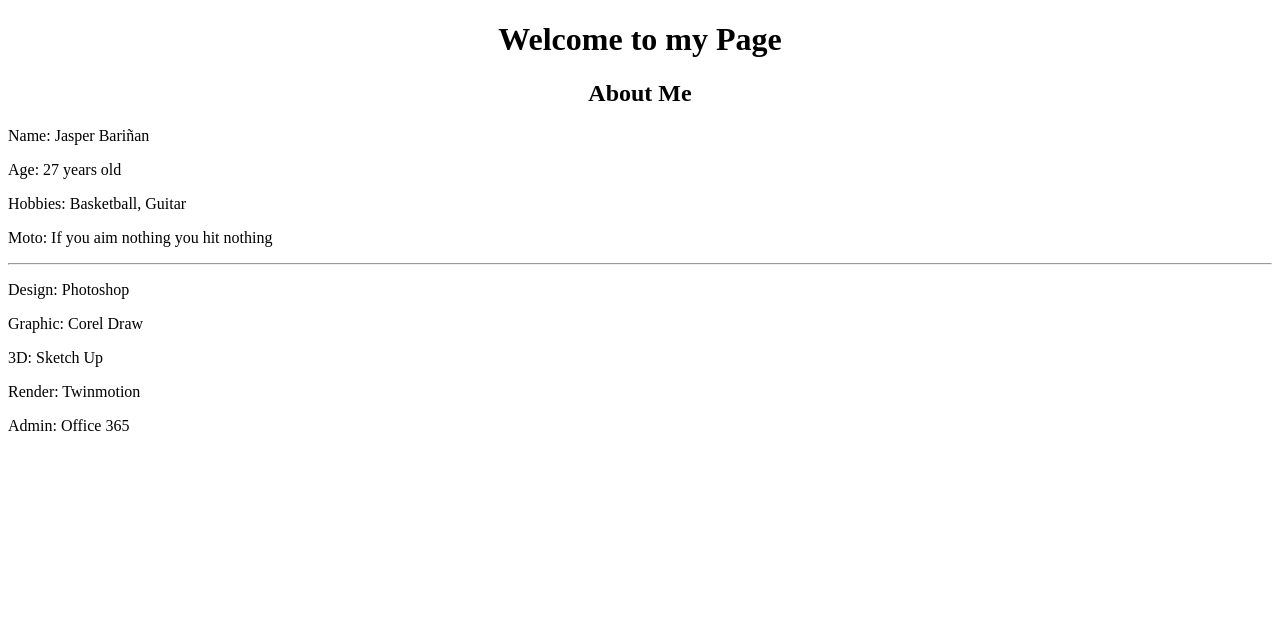
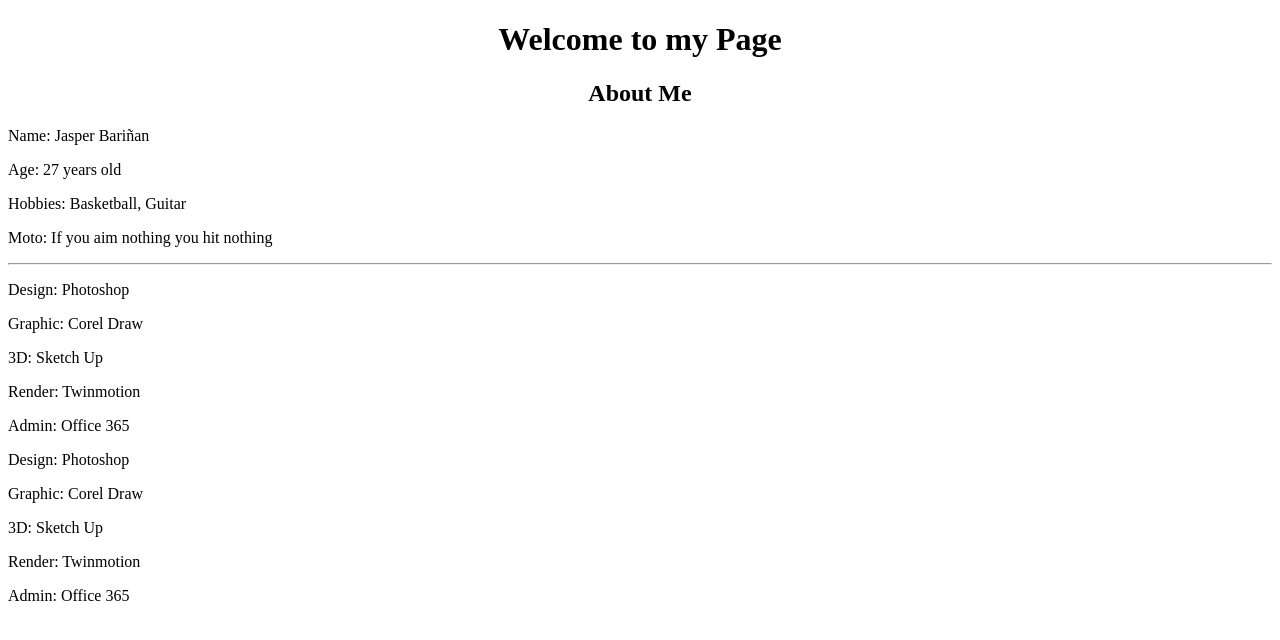
Before and after one commit to Jspruu/HTML-Project, a plain HTML site: page home.html in a window 1280 px wide. Drawn offline with Linux system fonts and the light colour scheme.

Commit message:
Add files via upload

```diff
--- a/home.html
+++ b/home.html
@@ -26,6 +26,13 @@
         <p>Render: Twinmotion</p>
         <p>Admin: Office 365</p>
 
+        <div>
+            <p>Design: Photoshop</p>
+            <p>Graphic: Corel Draw</p>
+            <p>3D: Sketch Up</p>
+            <p>Render: Twinmotion</p>
+            <p>Admin: Office 365</p>
+
       </div>
 </body>
 </html>
```
